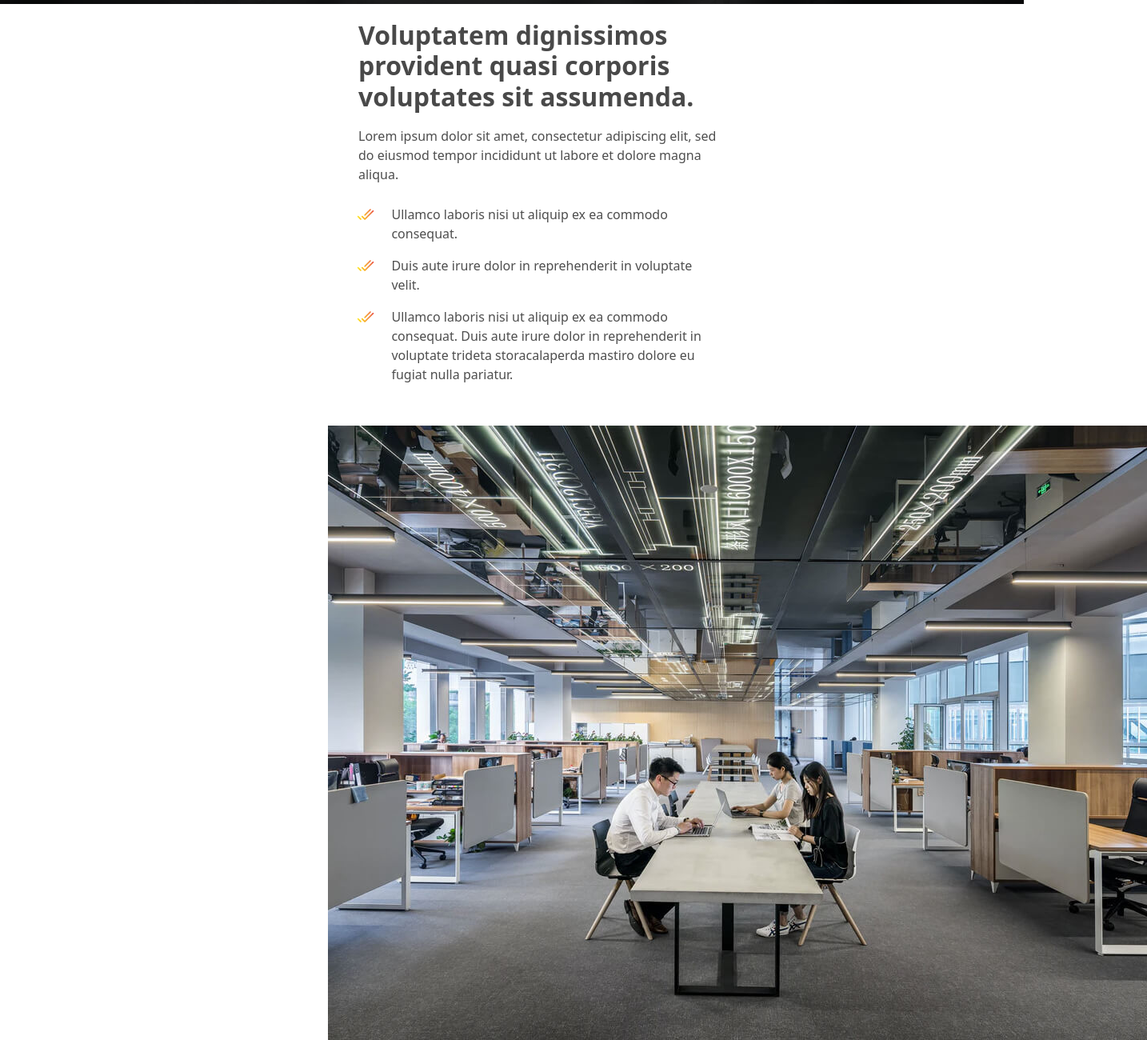
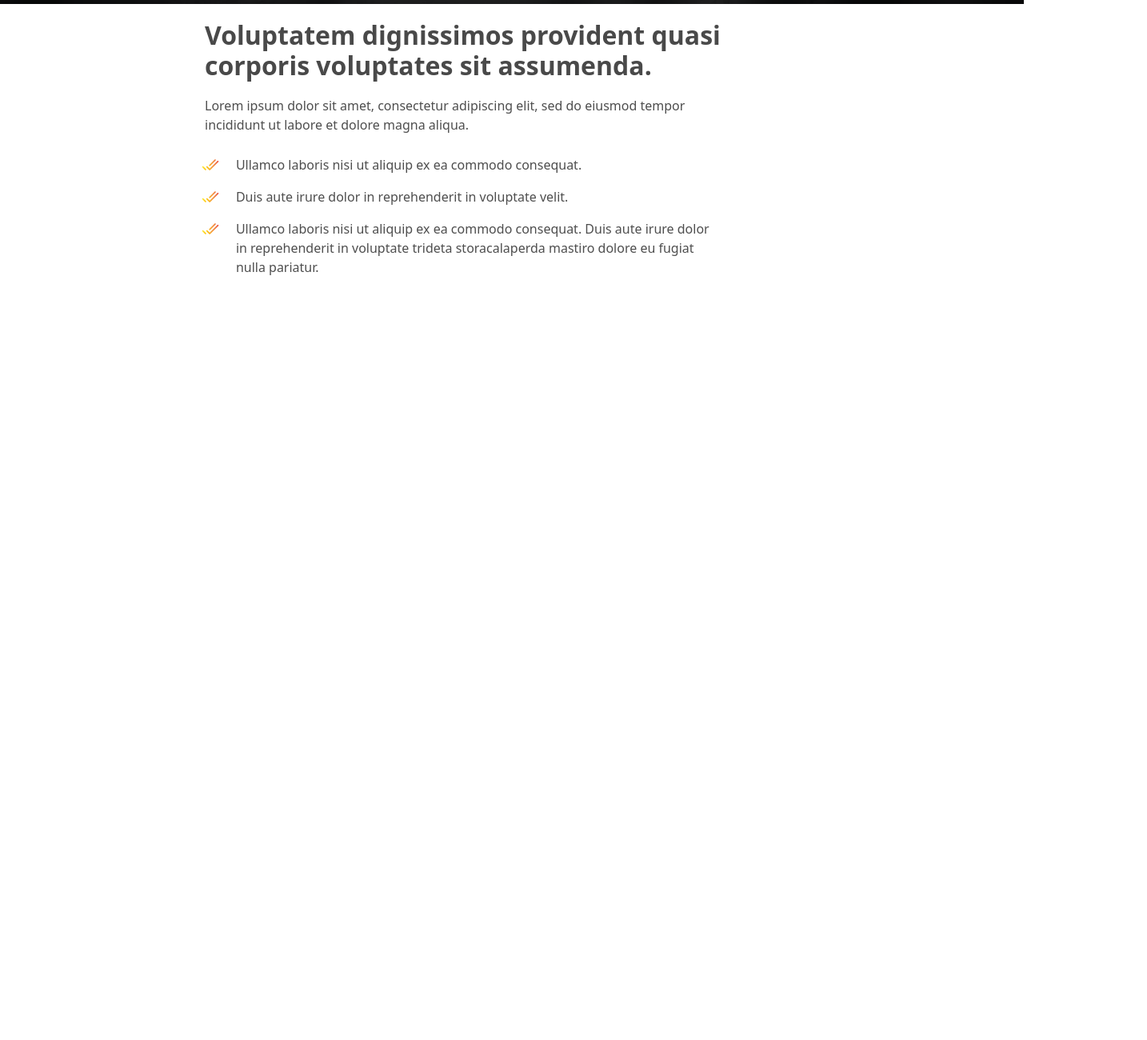
Before and after one commit to websitecreatorx/ProbniSajt, a plain HTML site: page index.html in a window 1280 px wide. Shown: the part 922-2222 px from the top of the page at 80% size, 1434 px wide, since content can reach past the window. After the commit the page ends 1300 px from the top, so only its background shows below. Drawn offline with nearby package versions, Linux system fonts and the light colour scheme.

Commit message:
Add files via upload

```diff
--- a/index.html
+++ b/index.html
@@ -79,9 +79,6 @@
             <li class="in"><img src="Slike/tick.png"><p>Ullamco laboris nisi ut aliquip ex ea commodo consequat. Duis aute irure dolor in reprehenderit in voluptate trideta storacalaperda mastiro dolore eu fugiat nulla pariatur.</p></li>
         </ul>
     </div>
-    <div class="aboutimg">
-        <img src="Slike/about.jpg">
-    </div>
     </div>
 </div>
     <script src="https://cdn.jsdelivr.net/npm/bootstrap@5.3.1/dist/js/bootstrap.bundle.min.js" integrity="sha384-HwwvtgBNo3bZJJLYd8oVXjrBZt8cqVSpeBNS5n7C8IVInixGAoxmnlMuBnhbgrkm" crossorigin="anonymous"></script>
--- a/style.css
+++ b/style.css
@@ -326,15 +326,6 @@
     max-height: 24px;
 }
 
-.aboutimg{
-    width: min-content;
-}
-
-.aboutimg img{
-    max-height: 55%;
-    height: 400px;
-}
-
 .aboutt{
     display: flex;
     justify-content: center;
@@ -343,7 +334,7 @@
 }
 
 .aboutall{
-    width: 40%;
+    width: 50%;
     justify-content: center;
 }
 
@@ -356,13 +347,15 @@
     }
     .aboutall{
         padding-top: 20px;
-        max-width: 100%;
+        width: 80%;
     }
     .centarl{
         display: none;
     }
-    .aboutimg img{
-        height: 50%;
-        padding-left: 27.5%;
+}
+
+@media(max-width: 743px){
+    .vollist{
+        padding-left: 5%;
     }
 }
```
